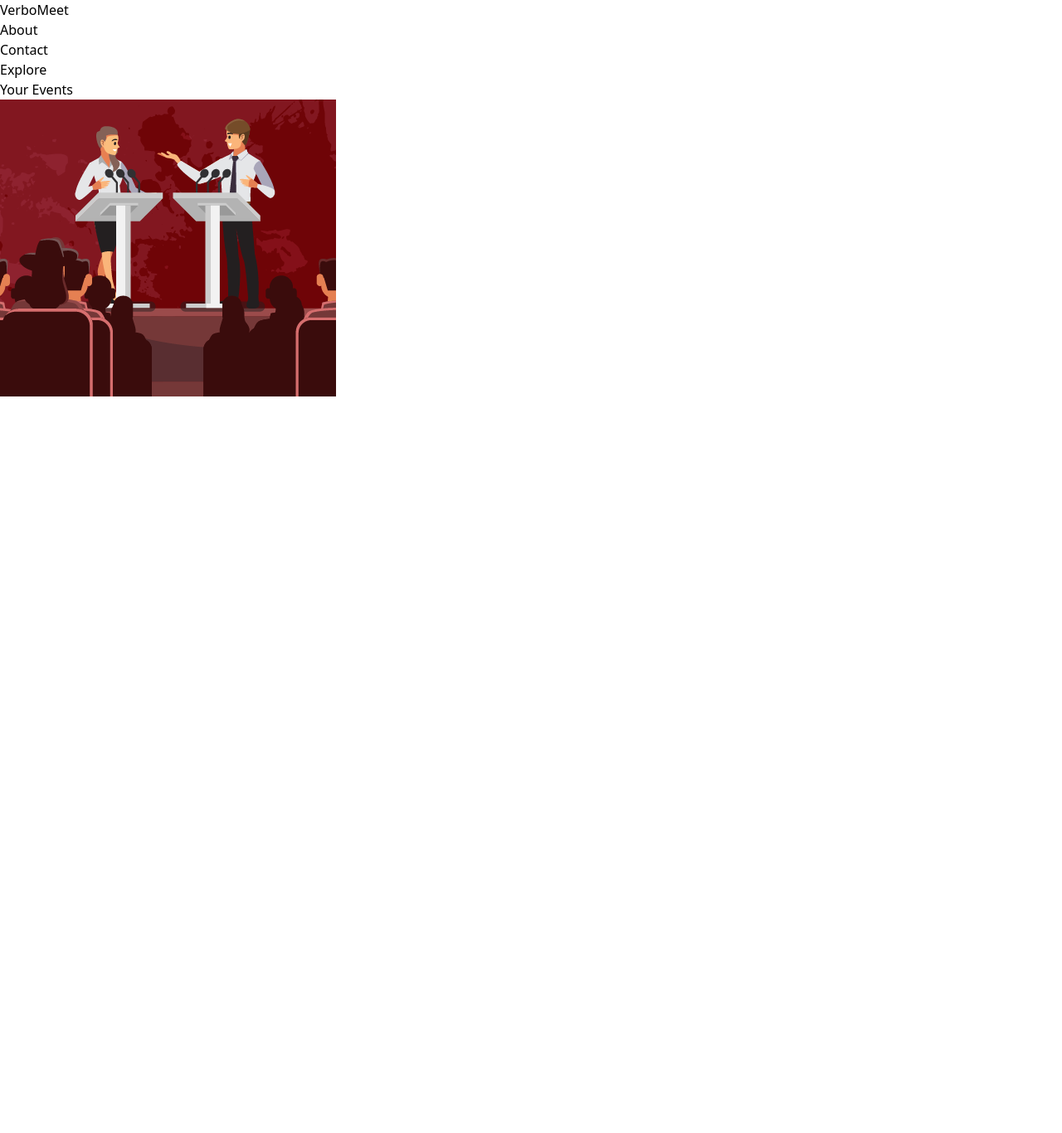
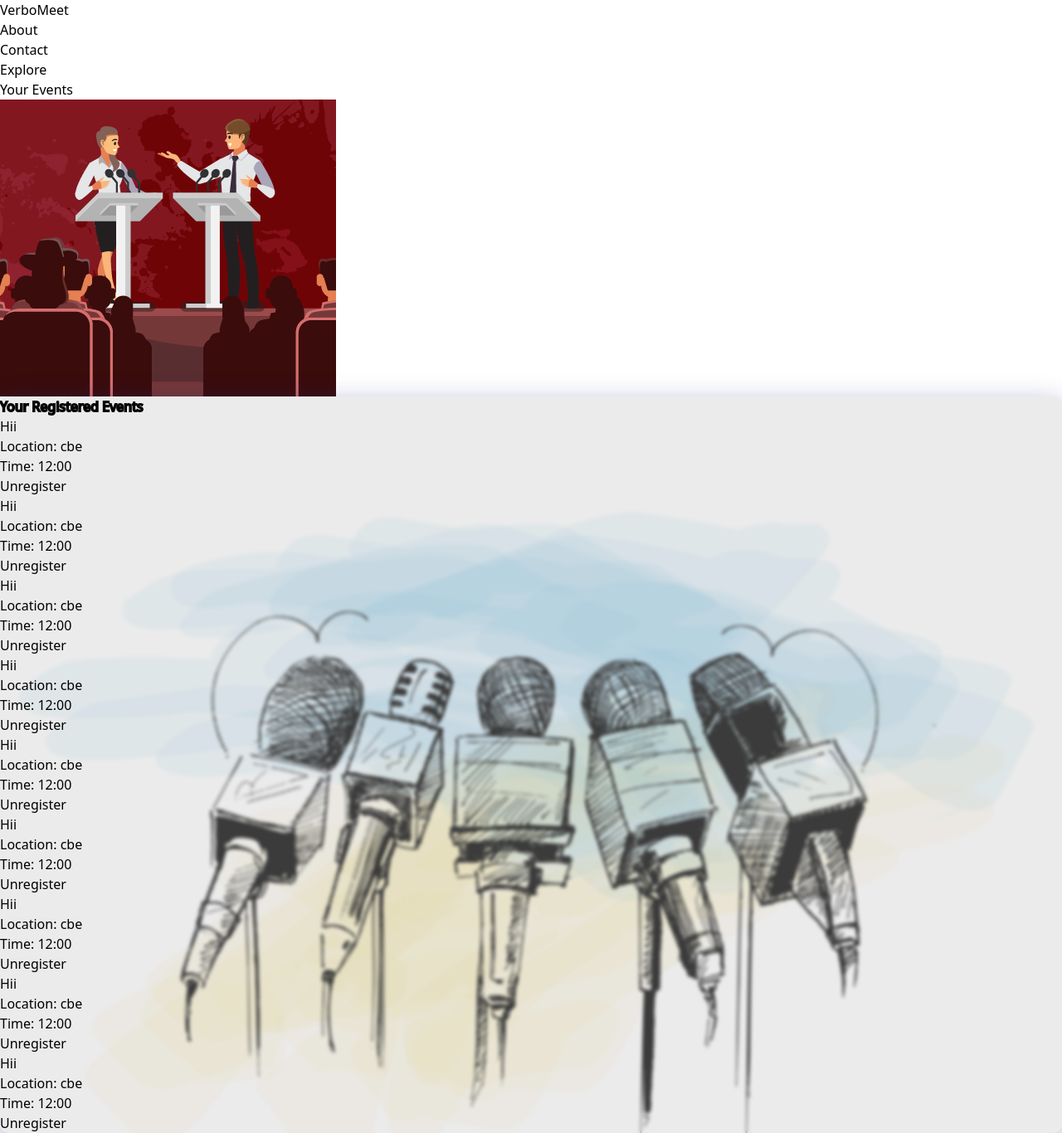
Before and after one commit to Aruna456/VerboMeet-Online-debate-platform, a React (Vite) app in the folder Client/: page /registeredevents in a window 1280 px wide. Shown: the whole page at 83% size. Before the commit the page ends 800 px from the top, so only its background shows below. Built offline with nearby package versions, Linux system fonts and the light colour scheme; no server answers.

Commit message:
Your Event page Done

```diff
--- a/Client/src/pages/Feed.jsx
+++ b/Client/src/pages/Feed.jsx
@@ -305,7 +305,7 @@ function Feed() {
                 </header>
 
 
-                <div className="flex-grow flex items-center                                                                                                         justify-center mt-24 p-4">
+                <div className="flex-grow flex items-center    justify-center mt-24 p-4">
                     <div className="w-full max-w-6xl ml-24   mx-auto">
                         <main className="border-2  border-gray-300 rounded-lg p-6 bg-white w-[83vw]  shadow-lg">
                             <div className="mb-6">
--- a/Client/src/pages/RegisteredEvents.jsx
+++ b/Client/src/pages/RegisteredEvents.jsx
@@ -1,40 +1,33 @@
-import React, { useState, useEffect } from 'react';
-import axios from 'axios';
+import React, { useState } from 'react';
+import Photo from "../assets/img/Debatebg.jpg";
 import defaultProfileImg from "../assets/img/debate.png";
 import { NavLink } from 'react-router-dom';
+
 const RegisteredEventsPage = () => {
-  const [registeredEvents, setRegisteredEvents] = useState([]);
+  const [registeredEvents, setRegisteredEvents] = useState([
+    { title: "Hii", location: "cbe", time: "12:00" },
+    { title: "Hii", location: "cbe", time: "12:00" },
+    { title: "Hii", location: "cbe", time: "12:00" },
+    { title: "Hii", location: "cbe", time: "12:00" },
+    { title: "Hii", location: "cbe", time: "12:00" },
+    { title: "Hii", location: "cbe", time: "12:00" },
+    { title: "Hii", location: "cbe", time: "12:00" },
+    { title: "Hii", location: "cbe", time: "12:00" },
+    { title: "Hii", location: "cbe", time: "12:00" },
+  ]);
+
   const [isProfilePopupOpen, setIsProfilePopupOpen] = useState(false);
   const [profileImage, setProfileImage] = useState(defaultProfileImg);
   const [name, setName] = useState("");
   const [email, setEmail] = useState("");
-  const navlinks=[
-    {
-        path:'/About',
-        title:'About'
-    },
-    {
-        path:'/Contact',
-        title:'Contact'
-    },
-    {
-        path:'/Feed',
-        title:'Explore'
-    },
-    {
-        path:'/registeredevents',
-        title:'Your Events'
-    }
-]
 
-  useEffect(() => {
+  const navlinks = [
+    { path: '/About', title: 'About' },
+    { path: '/Contact', title: 'Contact' },
+    { path: '/Feed', title: 'Explore' },
+    { path: '/registeredevents', title: 'Your Events' }
+  ];
 
-    const fetchRegisteredEvents = async () => {
-      const res = await axios.get('/api/users/registered-debates');
-      setRegisteredEvents(res.data);
-    };
-    fetchRegisteredEvents();
-  }, []);
   const toggleProfilePopup = () => {
     setIsProfilePopupOpen(!isProfilePopupOpen);
   };
@@ -49,73 +42,69 @@ const handleImageChange = (e) => {
       reader.readAsDataURL(file);
     }
   };
+
   return (
-
     <>
-        <div className="w-full  fixed top-0 left-0 right-0 bg-white shadow-md flex items-center justify-between px-8 py-3 z-10">
-
-
-           <div className="font-bold text-2xl">
-            VerboMeet
-           </div>
-
-           <ul className="flex flex-row list-none gap-5 items-center  ml-auto font-bold">
-
-            {
-
-            navlinks.map((value,index) => (
-                <NavLink key={index} to={value.path} >
-
+      <div className="w-full fixed top-0 left-0 right-0 bg-white shadow-md flex items-center justify-between px-8 py-3 z-10">
+        <div className="font-bold text-2xl">VerboMeet</div>
+        <ul className="flex flex-row list-none gap-5 items-center ml-auto font-bold">
+          {navlinks.map((value, index) => (
+            <NavLink key={index} to={value.path}>
               <li>{value.title}</li>
             </NavLink>
-            ))
-            }
-
-
-            <div className="flex items-center ">
-
+          ))}
+          <div className="flex items-center">
             <span className="hover:underline cursor-pointer" onClick={toggleProfilePopup}>
-                    <img
-                        className="w-10 h-10 rounded-full cursor-pointer"
-                        src={profileImage}
-                        alt="Profile"
-                    />
+              <img className="w-10 h-10 rounded-full cursor-pointer" src={profileImage} alt="Profile" />
             </span>
           </div>
-
         </ul>
       </div>
 
-       <div className="">
-
+      <div
+        className="w-screen h-screen flex justify-center items-center overflow-hidden"
+        style={{ backgroundImage: `url(${Photo})`, backgroundSize: 'cover' }}
+      >
+        <div className="shadow-lg drop-shadow-lg homecard-blur flex flex-col justify-center h-[70vh] w-[70vw] p-6">
+          <h2 className="text-4xl font-bold mb-4 text-center text-stroke ">Your Registered Events</h2>
+          <div className="flex flex-col items-center justify-start overflow-y-auto max-h-[50vh] w-full">
+            {registeredEvents.length > 0 ? (
+              registeredEvents.map((event, index) => (
+                <div
+                  key={index}
+                  className="flex justify-between items-center shadow-md p-4 w-[35vw] bg-white rounded-lg border border-gray-300 mb-2"
+                >
+                  <div>
+                    <h3 className="text-lg font-semibold">{event.title}</h3>
+                    <p className="text-sm text-gray-500">Location: {event.location}</p>
+                    <p className="text-sm text-gray-500">Time: {event.time}</p>
                   </div>
-
+                  <button className="bg-red-500 text-white px-4 py-2 rounded-md">Unregister</button>
+                </div>
+              ))
+            ) : (
+              <p>No registered events found.</p>
+            )}
+          </div>
+        </div>
+      </div>
 
       {isProfilePopupOpen && (
         <div className="fixed inset-0 bg-black bg-opacity-50 flex items-center justify-center z-30">
           <div className="bg-white rounded-lg p-6 w-80">
             <div className="flex justify-end">
               <button
-                                             className=" right-4 text-xl  text-gray-700 hover:text-white hover:bg-red-600 h-7 w-7 rounded-full"
-
+                className="right-4 text-xl text-gray-700 hover:text-white hover:bg-red-600 h-7 w-7 rounded-full"
                 onClick={toggleProfilePopup}
               >
                 X
-                            </button></div>
+              </button>
+            </div>
             <h2 className="text-xl font-bold mb-4 text-center">Profile</h2>
             <div className="flex justify-center">
-                            <img
-                                className="w-20 h-20 rounded-full mb-4"
-                                src={profileImage}
-                                alt="Profile"
-                            /></div>
-
-                            <input
-                                type="file"
-                                onChange={handleImageChange}
-                                className="mb-4"
-                            />
-
+              <img className="w-20 h-20 rounded-full mb-4" src={profileImage} alt="Profile" />
+            </div>
+            <input type="file" onChange={handleImageChange} className="mb-4" />
             <input
               type="text"
               placeholder="Name"
@@ -136,11 +125,9 @@ const handleImageChange = (e) => {
             >
               Save
             </button>
-
           </div>
         </div>
       )}
-
     </>
   );
 };
```
Lines whose indentation alone changed are shown as unchanged.
